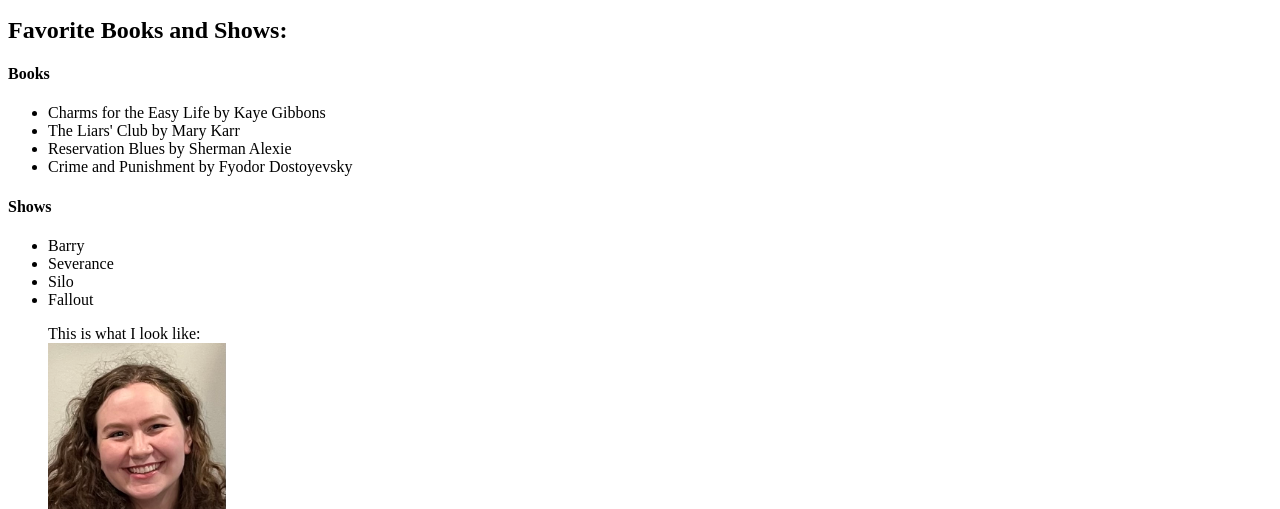
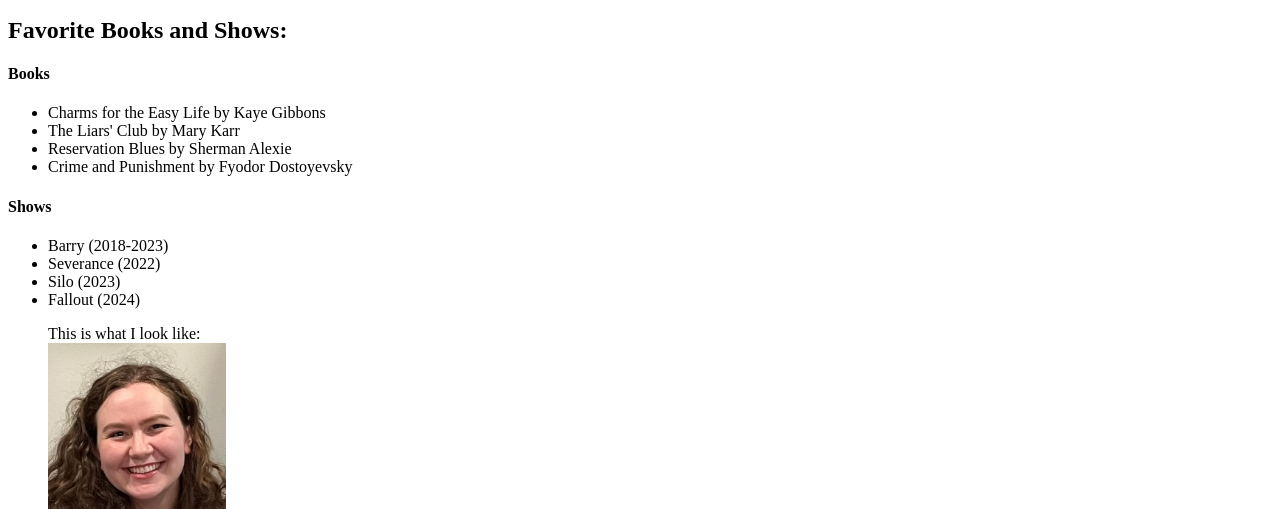
Before and after one commit to jessiebd/Practice-Site-2, a plain HTML site: page index.html in a window 1280 px wide. Shown: the part 592-1101 px from the top of the page. Drawn offline with Linux system fonts and the light colour scheme; files whose address does not match are found by name.

Commit message:
update on style and pn

```diff
--- a/index.html
+++ b/index.html
@@ -25,10 +25,10 @@
         </ul>
         <h4>Shows</h4>
         <ul>
-            <li>Barry</li>
-            <li>Severance</li>
-            <li>Silo</li>
-            <li>Fallout</li>
+            <li>Barry (2018-2023)</li>
+            <li>Severance (2022)</li>
+            <li>Silo (2023)</li>
+            <li>Fallout (2024)</li>
         </ul>
     </aside>
     <figure>
```
Also changed, not shown: personalnarrative.html (+2 -0 lines), workexperience.html (+6 -0 lines).
